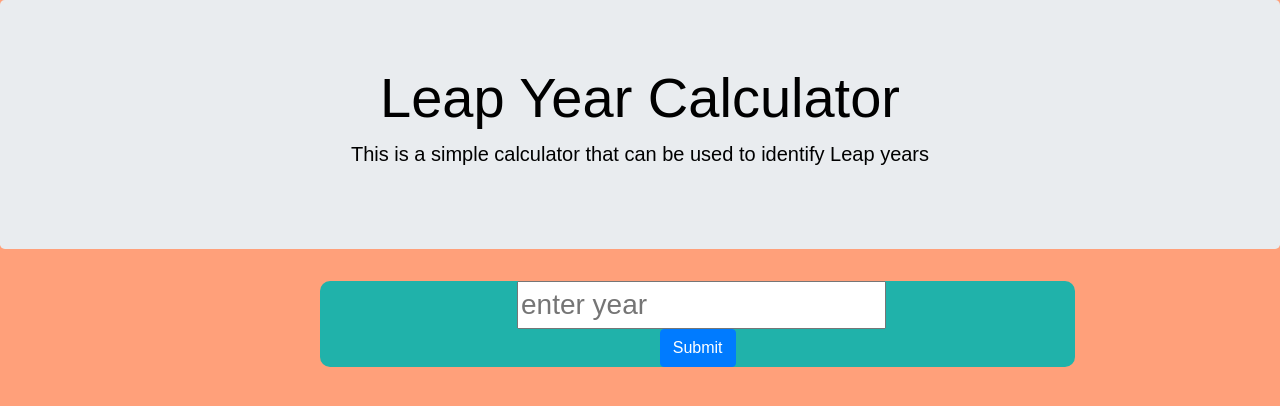
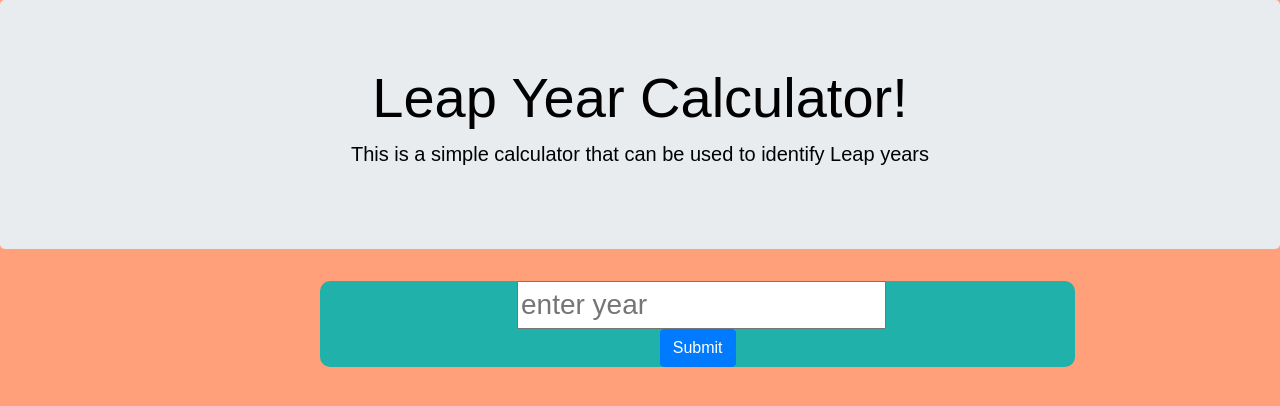
Before and after one commit to Kabu1/leapyear, a plain HTML site: page index.html in a window 1280 px wide. Drawn offline with Linux system fonts and the light colour scheme.

```diff
--- a/index.html
+++ b/index.html
@@ -8,7 +8,7 @@
 </head>
 <body>
     <div class="jumbotron">
-        <h1 class="display-4">Leap Year Calculator</h1>
+        <h1 class="display-4">Leap Year Calculator!</h1>
         <p class="lead">This is a simple calculator that can be used to identify <strong>Leap years</strong></p>
     </div>
     <div class="overlay">
```
